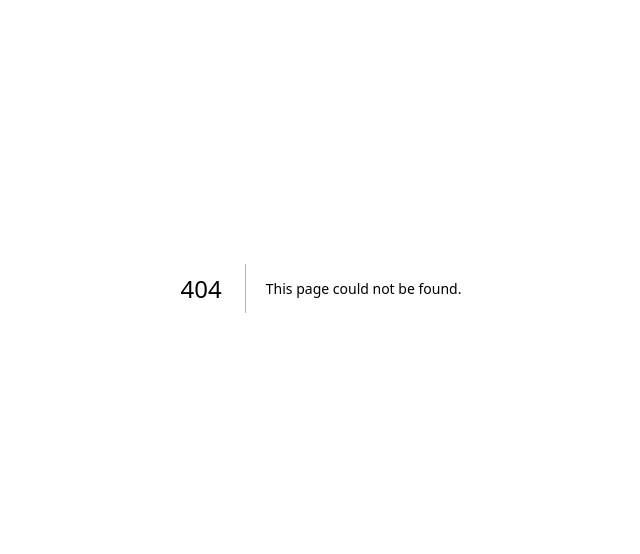
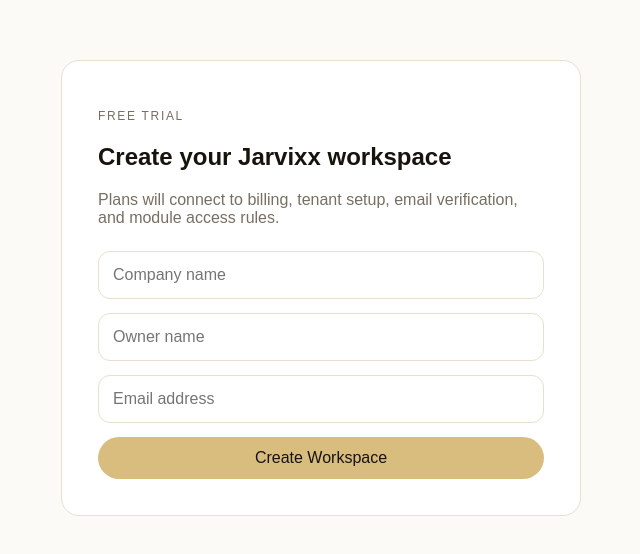
Before and after one commit to 360jarvis/JARVISV4, a Next.js app: page /signup in a window 1280 px wide. Before the commit this address had no page. Shown: the part 112-666 px from the top of the page, without its empty margins (319-959 px from the left). Built offline with nearby package versions, Linux system fonts and the light colour scheme.

Commit message:
Add signup page placeholder

```diff
--- /dev/null
+++ b/app/signup/page.tsx
@@ -0,0 +1,19 @@
+export default function SignupPage() {
+  return (
+    <main className="jarvixx-page" style={{ display: 'grid', placeItems: 'center', padding: 24 }}>
+      <section className="lux-card" style={{ width: '100%', maxWidth: 520, padding: 36 }}>
+        <p className="kicker">Free Trial</p>
+        <h1>Create your Jarvixx workspace</h1>
+        <p style={{ color: 'var(--jarvixx-muted)' }}>
+          Plans will connect to billing, tenant setup, email verification, and module access rules.
+        </p>
+        <form style={{ display: 'grid', gap: 14, marginTop: 24 }}>
+          <input aria-label="Company" placeholder="Company name" style={{ padding: 14, borderRadius: 12, border: '1px solid var(--jarvixx-border)' }} />
+          <input aria-label="Name" placeholder="Owner name" style={{ padding: 14, borderRadius: 12, border: '1px solid var(--jarvixx-border)' }} />
+          <input aria-label="Email" placeholder="Email address" style={{ padding: 14, borderRadius: 12, border: '1px solid var(--jarvixx-border)' }} />
+          <a className="lux-button" href="/app/setup" style={{ textAlign: 'center' }}>Create Workspace</a>
+        </form>
+      </section>
+    </main>
+  );
+}
```
